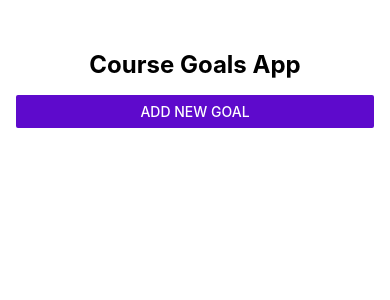
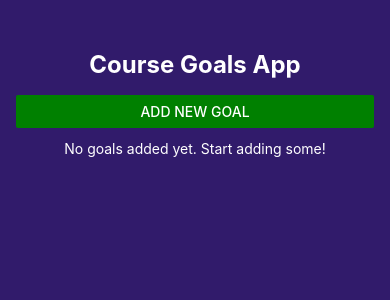
Before and after one commit to GedasIncirauskas/react-native-0, a React Native app: screen / in a window 390 px wide. Shown: the top 300 px of the page. Built offline with nearby package versions, Linux system fonts and the light colour scheme.

Commit message:
added remove fn

```diff
--- a/App.js
+++ b/App.js
@@ -29,6 +29,11 @@ export default function App() {
     setModalIsVisible(false);
   };
 
+  const deleteGoalHandler = (id) => {
+    const filterGoal = courseGoals.filter((goal) => goal !== id);
+    setCourseGoals(filterGoal);
+  };
+
   return (
     <View style={styles.appContainer}>
       <View>
@@ -36,7 +41,7 @@ export default function App() {
       </View>
       <Button
         title="Add New Goal"
-        color="#5e0acc"
+        color="green"
         onPress={startAddGoalHandler}
       />
       <GoalInput
@@ -48,11 +53,18 @@ export default function App() {
       />
 
       <View style={styles.goalContainer}>
+        {courseGoals.length === 0 && (
+          <Text style={styles.noGoalsText}>
+            No goals added yet. Start adding some!
+          </Text>
+        )}
         <FlatList
           data={courseGoals}
           keyExtractor={(item, index) => index.toString() + item}
           renderItem={(itemData) => {
-            return <GoalItem text={itemData.item} />;
+            return (
+              <GoalItem text={itemData.item} onDeleteItem={deleteGoalHandler} />
+            );
           }}
         />
       </View>
@@ -65,6 +77,7 @@ const styles = StyleSheet.create({
     padding: 50,
     paddingHorizontal: 16,
     flex: 1,
+    backgroundColor: "#311b6b",
   },
   inputContainer: {
     flex: 1,
@@ -83,5 +96,11 @@ const styles = StyleSheet.create({
     fontWeight: "bold",
     marginBottom: 16,
     textAlign: "center",
+    color: "white",
+  },
+  noGoalsText: {
+    color: "white",
+    textAlign: "center",
+    marginTop: 12,
   },
 });
--- a/components/GoalItem.js
+++ b/components/GoalItem.js
@@ -1,10 +1,12 @@
-import { StyleSheet, Text, View } from "react-native";
+import { Pressable, StyleSheet, Text, View } from "react-native";
 
-const GoalItem = ({ text }) => {
+const GoalItem = ({ text, onDeleteItem }) => {
   return (
-    <View style={styles.listGoals}>
-      <Text style={styles.goalText}>{text}</Text>
-    </View>
+    <Pressable onPress={() => onDeleteItem(text)}>
+      <View style={styles.listGoals}>
+        <Text style={styles.goalText}>{text}</Text>
+      </View>
+    </Pressable>
   );
 };
 
```
